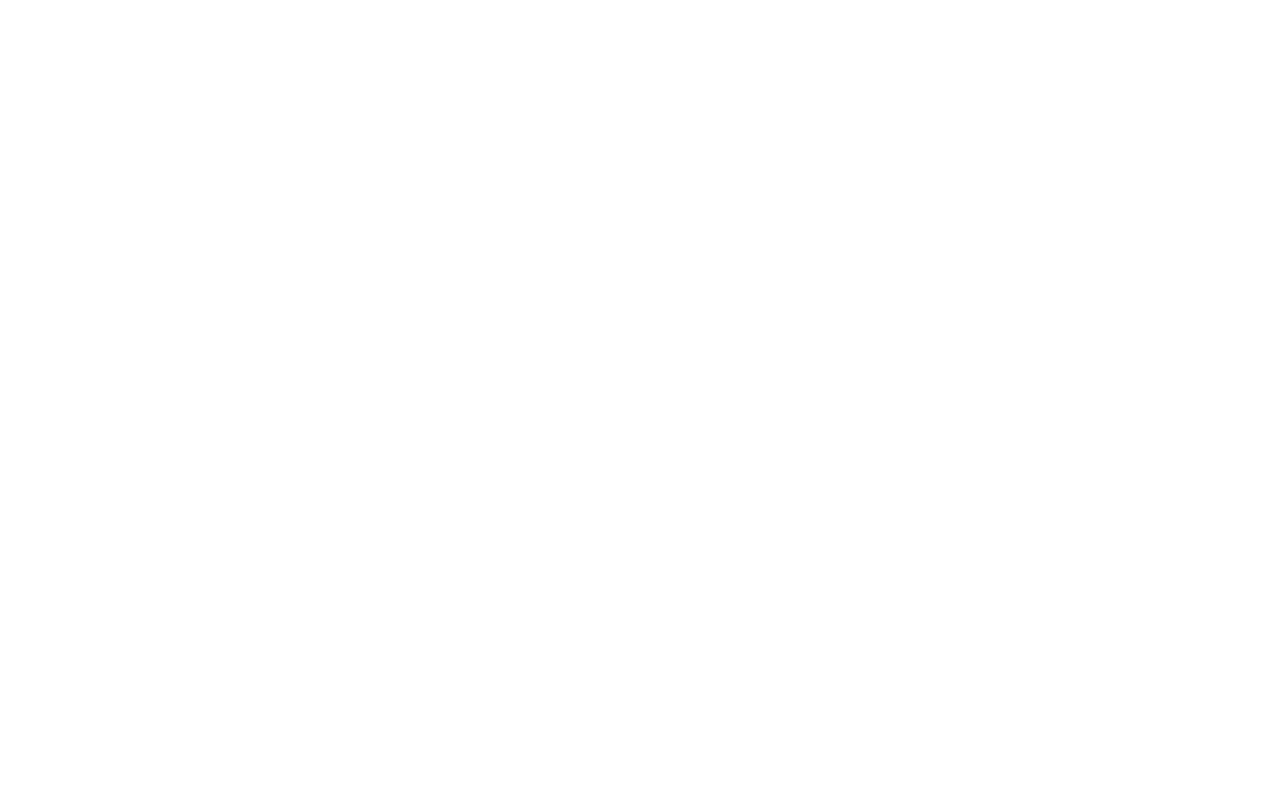
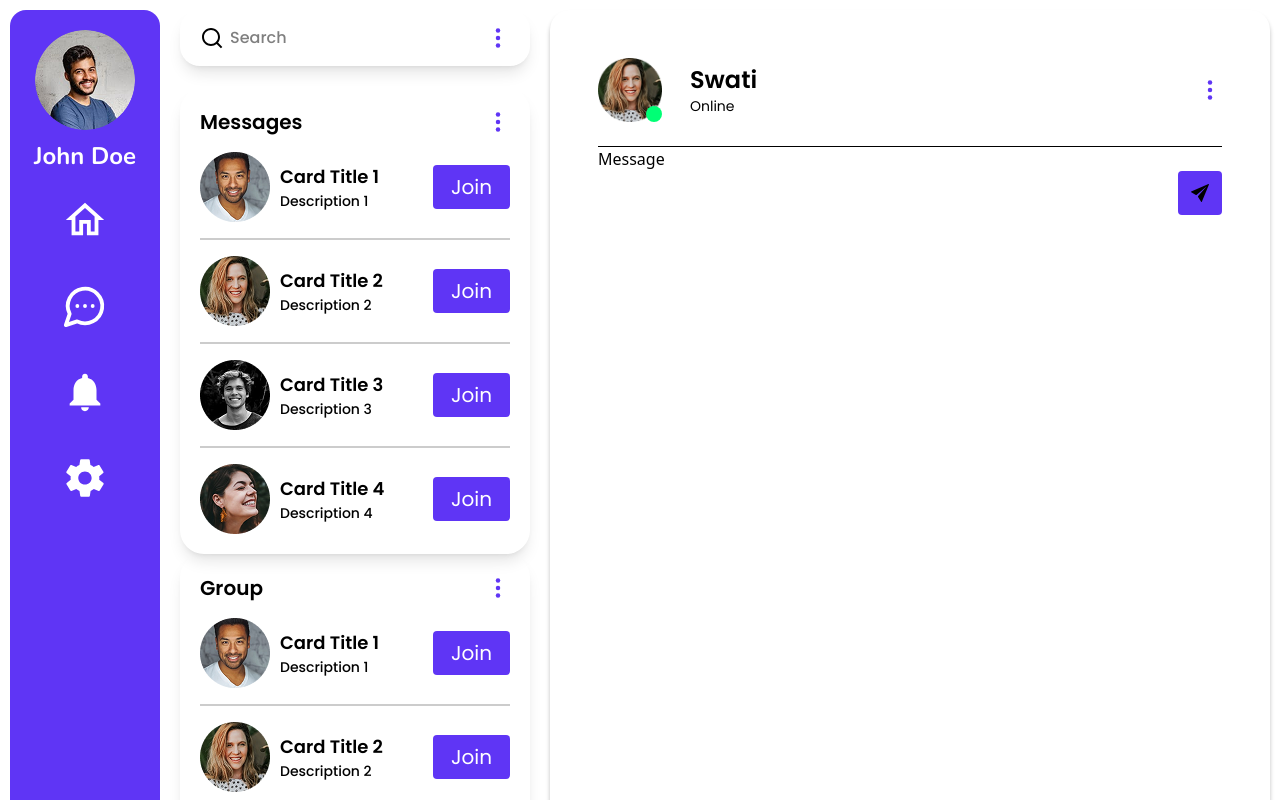
Before and after one commit to shakib97itis/chat-app, a React (Vite) app: page /message in a window 1280 px wide. Before the commit this address had no page. Shown: the top 800 px of the page. Built offline with nearby package versions, Linux system fonts and the light colour scheme.

Commit message:
feat: add Message page and Chat components; update routing in App

```diff
--- a/src/App.jsx
+++ b/src/App.jsx
@@ -4,6 +4,7 @@
 import Home from "./pages/home/Home";
 import Login from "./pages/login/Login";
 import Icons from "./Icons";
+import Message from "./pages/message/Message";
 
 function App() {
   return (
@@ -12,7 +13,7 @@
         <Route path="/" element={<Home />} />
         <Route path="/registration" element={<Registration />} />
         <Route path="/login" element={<Login />} />
-        <Route path="/icons" element={<Icons />} />
+        <Route path="/message" element={<Message />} />
       </Routes>
     </BrowserRouter>
   );
--- a/src/Icons.jsx
+++ b/src/Icons.jsx
@@ -33,6 +33,7 @@
       <div>
         <ImExit />
       </div>
+      {/* Vertical dot ... */}
       <div>
         <IoEllipsisVertical />
       </div>
--- a/src/components/DashboardCard/DashboardCardContainer.jsx
+++ b/src/components/DashboardCard/DashboardCardContainer.jsx
@@ -0,0 +1,11 @@
+import React from 'react'
+
+const DashboardCardContainer = () => {
+  return (
+    <div>
+
+    </div>
+  )
+}
+
+export default DashboardCardContainer
--- /dev/null
+++ b/src/components/chat/Chat.jsx
@@ -0,0 +1,41 @@
+import React from "react";
+import { IoEllipsisVertical } from "react-icons/io5";
+import ChatInputForm from "./ChatInputForm";
+
+const Chat = () => {
+  return (
+    <div className="p-12 shadow-primary h-full rounded-[20px]">
+      {/* Profile section */}
+      <div className="border-b pb-6 flex items-center justify-between">
+        {/* Profile left */}
+        <div className="flex items-center gap-7">
+          <div className="h-16 w-16 relative">
+            <img
+              src="/public/profile-img/person-2.png"
+              alt=""
+              className="h-full w-full object-cover"
+            />
+            <div className="absolute h-4 w-4 right-0 bottom-0 rounded-full bg-accent-01"></div>
+          </div>
+          <div className="font-secondary">
+            <p className="text-2xl font-semibold">Swati</p>
+            <p className="text-sm">Online</p>
+          </div>
+        </div>
+        {/* Profile right */}
+        <div className="text-2xl cursor-pointer text-primary">
+            <IoEllipsisVertical />
+        </div>
+      </div>
+      {/* Chat section */}
+      <div>
+        <div>Message</div>
+      </div>
+      <div className="">
+        <ChatInputForm />
+      </div>
+    </div>
+  );
+};
+
+export default Chat;
--- /dev/null
+++ b/src/components/chat/ChatInputForm.jsx
@@ -0,0 +1,20 @@
+import React from "react";
+import { IoIosSend } from "react-icons/io";
+
+const ChatInputForm = () => {
+  return (
+    <form action="#" className="flex justify-between gap-5">
+      <div className="grow">
+        <input type="text" name="chat" id="chat" className="w-full h-full" />
+      </div>
+      <button
+        type="submit"
+        className="flex h-11 w-11 items-center justify-center rounded bg-primary text-2xl"
+      >
+        <IoIosSend />
+      </button>
+    </form>
+  );
+};
+
+export default ChatInputForm;
--- /dev/null
+++ b/src/pages/message/Message.jsx
@@ -0,0 +1,35 @@
+import React from "react";
+import Container from "../../components/common/container/container";
+import Navigation from "../../components/navigation/Navigation";
+import Search from "../../components/common/search/Search";
+import DashboardCard from "../../components/DashboardCard/DashboardCard";
+import Chat from "../../components/chat/Chat";
+import Icons from "../../Icons";
+
+const Message = () => {
+  return (
+    <Container>
+      <div className="flex h-full gap-[20px]">
+        {/* will be deleted soon */}
+        {/* <Icons /> */}
+        {/* NAVIGATION BAR */}
+        <Navigation />
+        {/* Dashboard content */}
+        <main className="grid w-full  grid-cols-3 gap-[20px]">
+          {/* Left Side */}
+          <div className="col-span-1">
+            <Search />
+            <DashboardCard cardTitle={"Messages"} />
+            <DashboardCard cardTitle={"Group"} />
+          </div>
+          {/* Right Side */}
+          <div className="col-span-2">
+            <Chat />
+          </div>
+        </main>
+      </div>
+    </Container>
+  );
+};
+
+export default Message;
```
